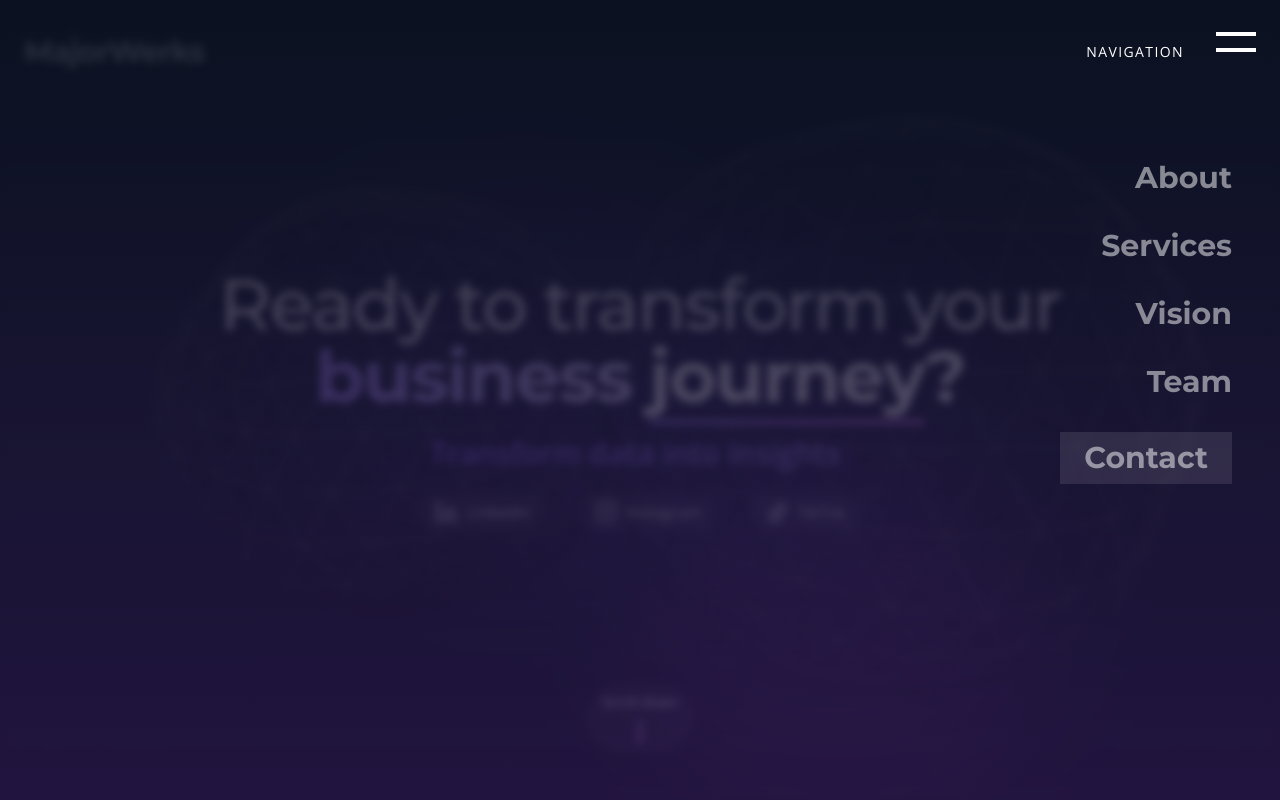
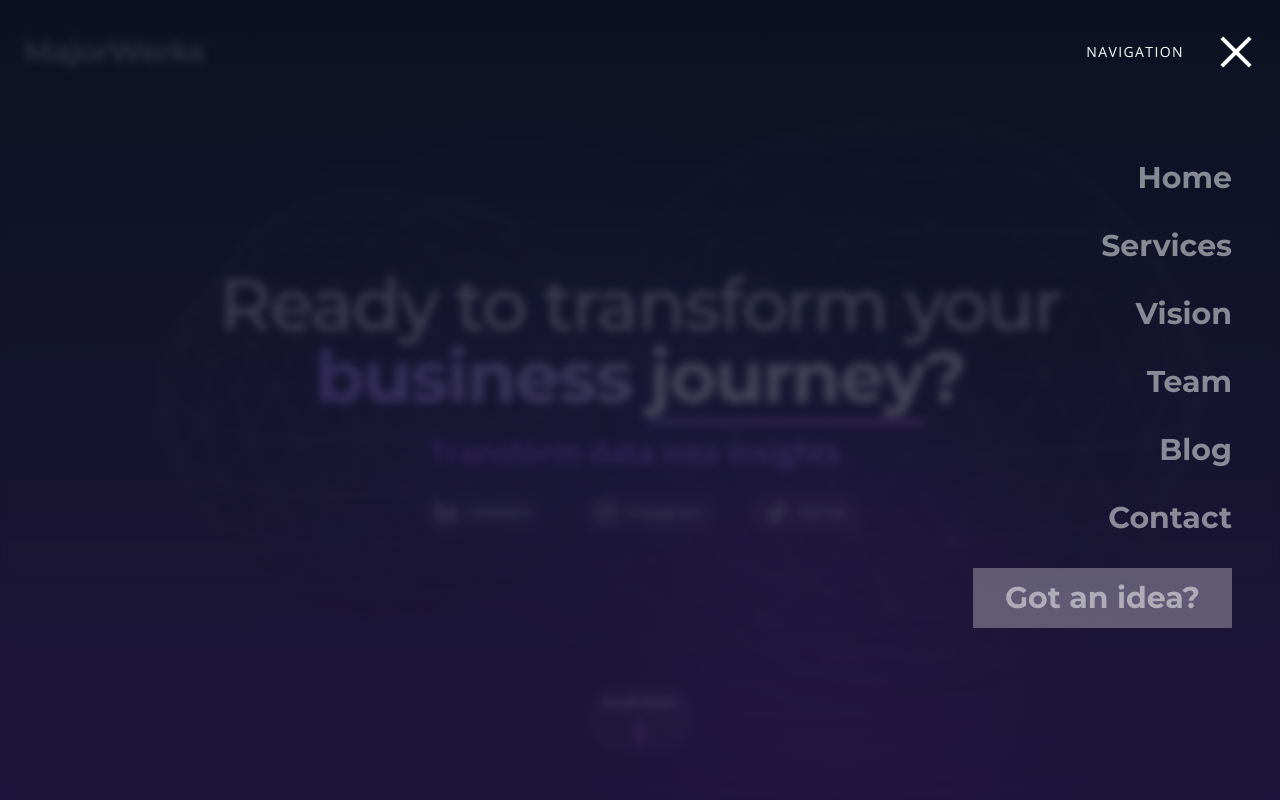
Before and after one commit to mahad002/majorwerks-portfolio, a React (Vite) app: page / in a window 1280 px wide. Both pictures are taken after a click on the button "Open Menu". Shown: the top 800 px of the page. Built offline with nearby package versions, Linux system fonts and the light colour scheme; no server answers.

Commit message:
updated navbar with home and fixed cross issue

```diff
--- a/src/app/HomePage.tsx
+++ b/src/app/HomePage.tsx
@@ -1,6 +1,7 @@
 import React from 'react';
 import Hero from '../components/Hero';
 import Services from '../components/Services';
+import Partners from '../components/Partners';
 import { Link } from 'react-router-dom';
 import { ArrowRight } from 'lucide-react';
 
@@ -9,6 +10,7 @@ const HomePage: React.FC = () => {
     <>
       <Hero />
       <Services />
+      <Partners />
 
       <section className="py-24 bg-gradient-dark">
         <div className="container mx-auto px-6">
--- a/src/components/Navbar.tsx
+++ b/src/components/Navbar.tsx
@@ -1,4 +1,5 @@
 import React from 'react';
+import { X } from 'lucide-react';
 import { Link, useLocation, useNavigate } from 'react-router-dom';
 
 interface NavbarProps {
@@ -55,9 +56,9 @@ const Navbar: React.FC<NavbarProps> = ({ scrolled, menuOpen, toggleMenu }) => {
             className="relative focus:outline-none"
             aria-label={menuOpen ? "Close Menu" : "Open Menu"}
           >
-            <div className="flex flex-col space-y-3 relative w-10 h-10">
-              <span className="block w-10 h-[4px] origin-center transition-all duration-700 ease-in-out bg-white"></span>
-              <span className="block w-10 h-[4px] origin-center transition-all duration-700 ease-in-out bg-white"></span>
+            <div className="relative w-10 h-10 flex items-center justify-center">
+              <span className={`absolute block w-10 h-[4px] bg-white transition-all duration-700 ease-in-out ${menuOpen ? 'rotate-45' : 'translate-y-[-6px]'}`}></span>
+              <span className={`absolute block w-10 h-[4px] bg-white transition-all duration-700 ease-in-out ${menuOpen ? '-rotate-45' : 'translate-y-[6px]'}`}></span>
             </div>
           </button>
         </div>
@@ -70,17 +71,17 @@ const Navbar: React.FC<NavbarProps> = ({ scrolled, menuOpen, toggleMenu }) => {
           <div className="h-full pt-40 container mx-auto px-6 pr-12">
             <nav className="max-w-[90rem] ml-auto w-fit">
               <ul className="flex flex-col space-y-8">
-                <li className="transform transition-all duration-700 ease-in-out" style={{ transitionDelay: '100ms', transform: `translateX(${menuOpen ? '0' : '2rem'})`, opacity: menuOpen ? 1 : 0 }}>
+                <li className="transform transition-all duration-700 ease-in-out" style={{ transitionDelay: '50ms', transform: `translateX(${menuOpen ? '0' : '2rem'})`, opacity: menuOpen ? 1 : 0 }}>
                   <Link
-                    to="/about"
+                    to="/"
                     className="relative block text-right text-3xl font-montserrat font-bold text-white/50 hover:text-white transition-colors group"
                     onClick={toggleMenu}
                   >
-                    About
+                    Home
                     <span className="absolute -right-8 top-1/2 -translate-y-1/2 w-2 h-2 bg-red-500 rounded-full opacity-0 group-hover:opacity-100 transition-opacity duration-300"></span>
                   </Link>
                 </li>
-                <li className="transform transition-all duration-700 ease-in-out" style={{ transitionDelay: '200ms', transform: `translateX(${menuOpen ? '0' : '2rem'})`, opacity: menuOpen ? 1 : 0 }}>
+                <li className="transform transition-all duration-700 ease-in-out" style={{ transitionDelay: '100ms', transform: `translateX(${menuOpen ? '0' : '2rem'})`, opacity: menuOpen ? 1 : 0 }}>
                   <Link
                     to="/services"
                     className="relative block text-right text-3xl font-montserrat font-bold text-white/50 hover:text-white transition-colors group"
@@ -102,9 +103,9 @@ const Navbar: React.FC<NavbarProps> = ({ scrolled, menuOpen, toggleMenu }) => {
                 </li>
                 <li className="transform transition-all duration-700 ease-in-out" style={{ transitionDelay: '300ms', transform: `translateX(${menuOpen ? '0' : '2rem'})`, opacity: menuOpen ? 1 : 0 }}>
                   <Link
-                    to="/team"
+                    to="#team"
                     className="relative block text-right text-3xl font-montserrat font-bold text-white/50 hover:text-white transition-colors group"
-                    onClick={toggleMenu}
+                    onClick={(e) => handleNavigation(e, '/#team')}
                   >
                     Team
                     <span className="absolute -right-8 top-1/2 -translate-y-1/2 w-2 h-2 bg-red-500 rounded-full opacity-0 group-hover:opacity-100 transition-opacity duration-300"></span>
@@ -112,13 +113,31 @@ const Navbar: React.FC<NavbarProps> = ({ scrolled, menuOpen, toggleMenu }) => {
                 </li>
                 <li className="transform transition-all duration-700 ease-in-out" style={{ transitionDelay: '400ms', transform: `translateX(${menuOpen ? '0' : '2rem'})`, opacity: menuOpen ? 1 : 0 }}>
                   <Link
-                    to="/contact"
-                    className="relative block text-right text-3xl font-montserrat font-bold text-white/50 hover:text-white transition-colors group bg-white/10 px-6 py-2"
-                    onClick={toggleMenu}
+                    to="#blog"
+                    className="relative block text-right text-3xl font-montserrat font-bold text-white/50 hover:text-white transition-colors group"
+                    onClick={(e) => handleNavigation(e, '/#blog')}
+                  >
+                    Blog
+                    <span className="absolute -right-8 top-1/2 -translate-y-1/2 w-2 h-2 bg-red-500 rounded-full opacity-0 group-hover:opacity-100 transition-opacity duration-300"></span>
+                  </Link>
+                </li>
+                <li className="transform transition-all duration-700 ease-in-out" style={{ transitionDelay: '450ms', transform: `translateX(${menuOpen ? '0' : '2rem'})`, opacity: menuOpen ? 1 : 0 }}>
+                  <Link
+                    to="#contact"
+                    className="relative block text-right text-3xl font-montserrat font-bold text-white/50 hover:text-white transition-colors group"
+                    onClick={(e) => handleNavigation(e, '/#contact')}
                   >
                     Contact
                     <span className="absolute -right-8 top-1/2 -translate-y-1/2 w-2 h-2 bg-red-500 rounded-full opacity-0 group-hover:opacity-100 transition-opacity duration-300"></span>
                   </Link>
+                </li>
+                <li className="transform transition-all duration-700 ease-in-out" style={{ transitionDelay: '500ms', transform: `translateX(${menuOpen ? '0' : '2rem'})`, opacity: menuOpen ? 1 : 0 }}>
+                  <div className="flex justify-end">
+                    <button className="relative text-right text-3xl font-montserrat font-bold text-white/50 hover:text-white transition-colors group bg-white/30 backdrop-blur-sm px-8 py-3 hover:bg-white/40">
+                    Got an idea?
+                    <span className="absolute -right-8 top-1/2 -translate-y-1/2 w-2 h-2 bg-red-500 rounded-full opacity-0 group-hover:opacity-100 transition-opacity duration-300"></span>
+                    </button>
+                  </div>
                 </li>
               </ul>
             </nav>
```
